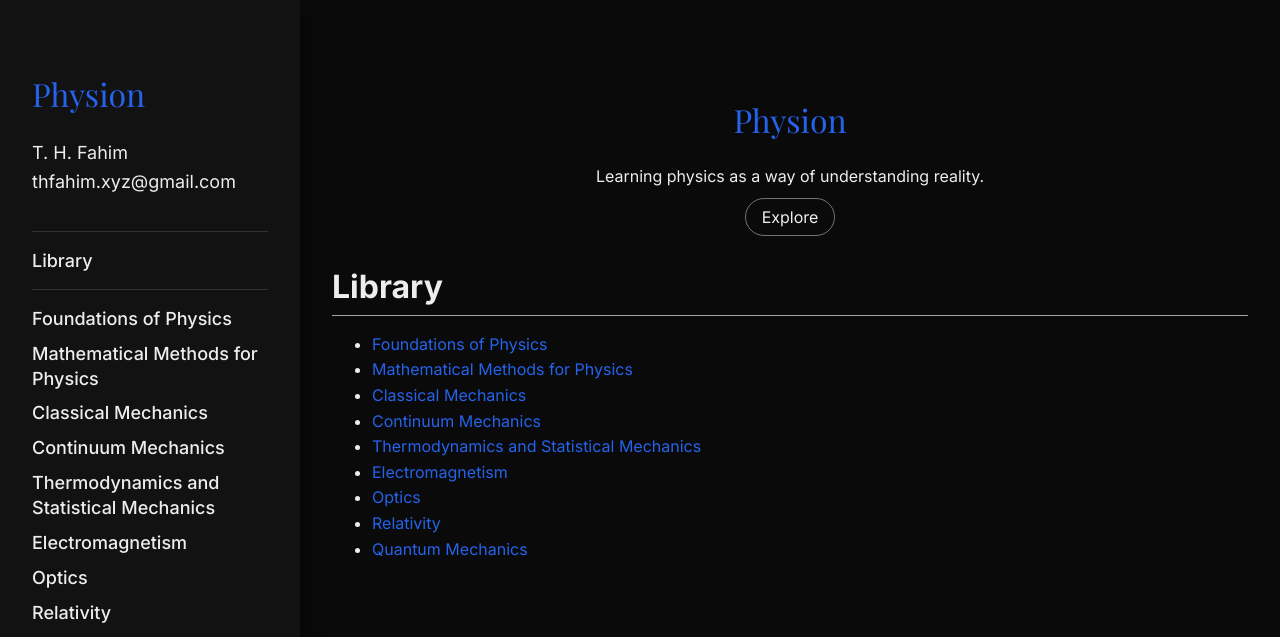
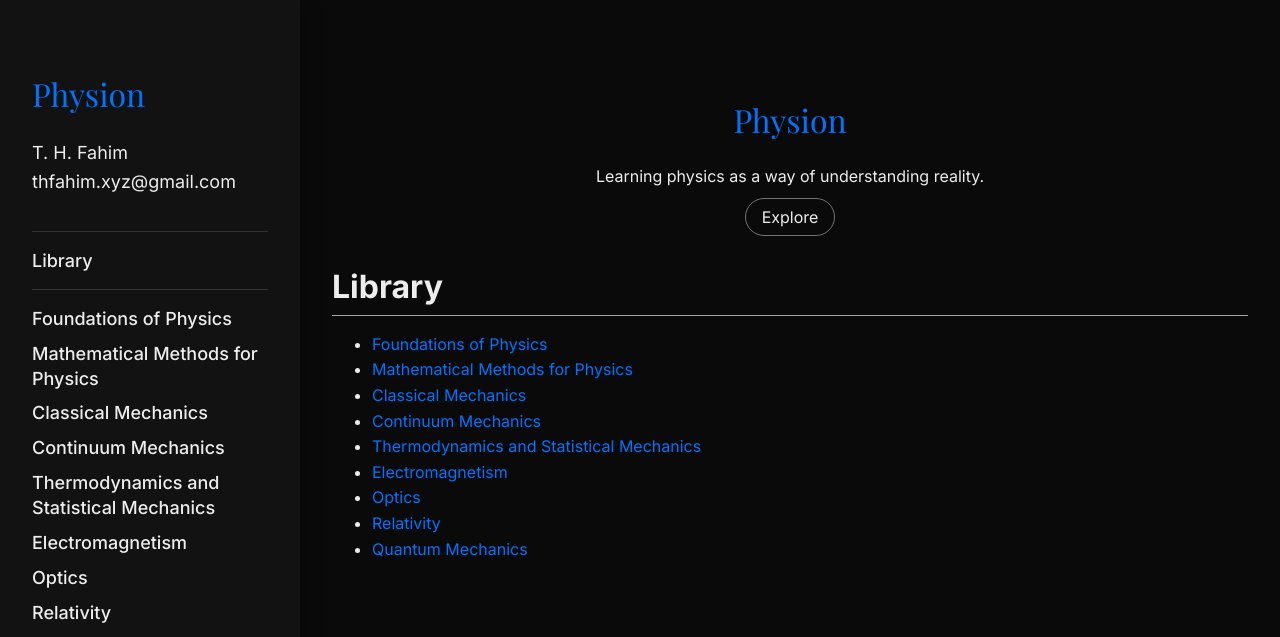
Before and after one commit to thfahim-xyz/physion, a Jekyll site: the page built from index.md, in a window 1280 px wide. Shown: the top 637 px of the page. Built offline with Jekyll 4.4.1, drawn with Linux system fonts in a browser that asks for light colours.

Commit message:
Change accent color

```diff
--- a/assets/css/styles.css
+++ b/assets/css/styles.css
@@ -11,8 +11,8 @@
     --surface: #1a1a1a;
     --border: #333333;
 
-    --accent: #2563eb;
-    --accent-hover: #3b82f6;
+    --accent: #0073ff;
+    --accent-hover: #1692ff;
 
     --text-primary: #ededed;
     --text-secondary: #a3a3a3;
```
